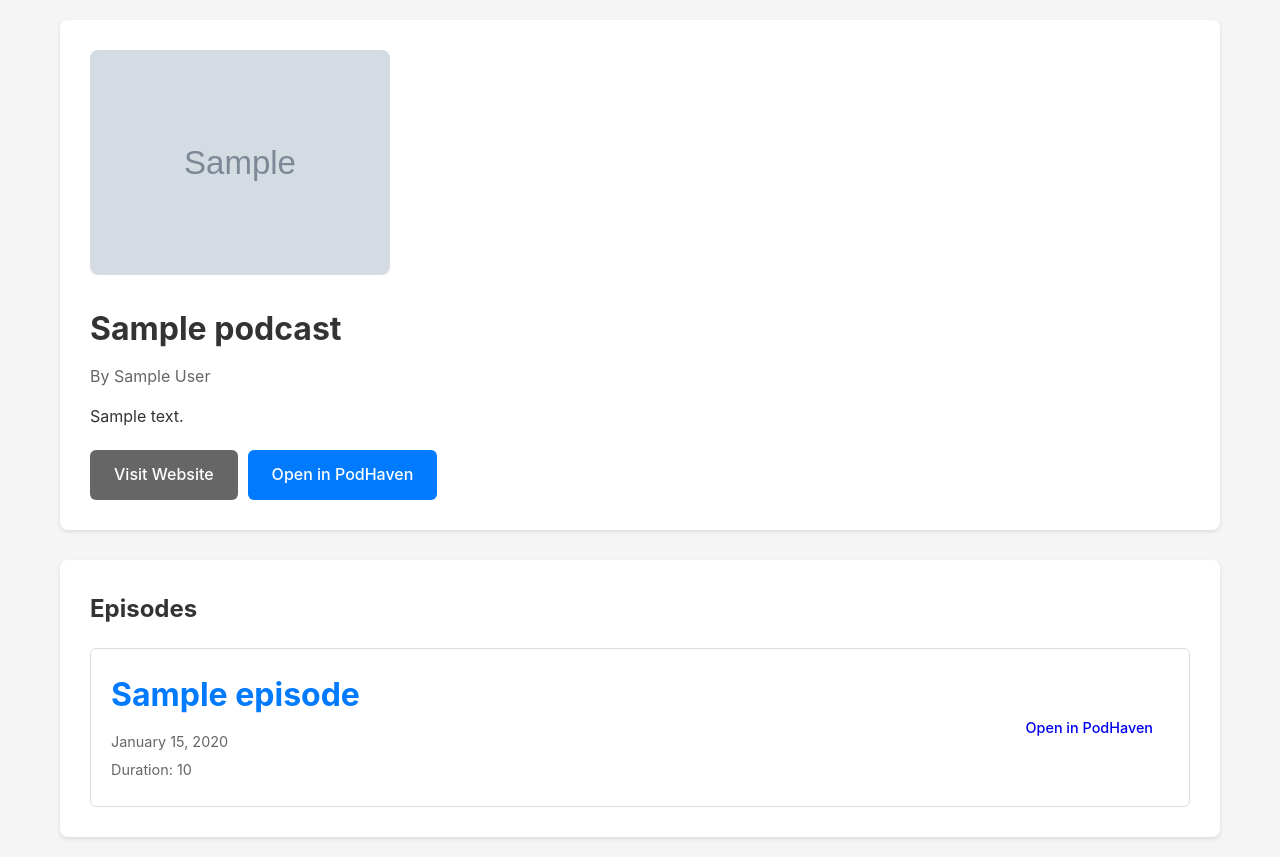
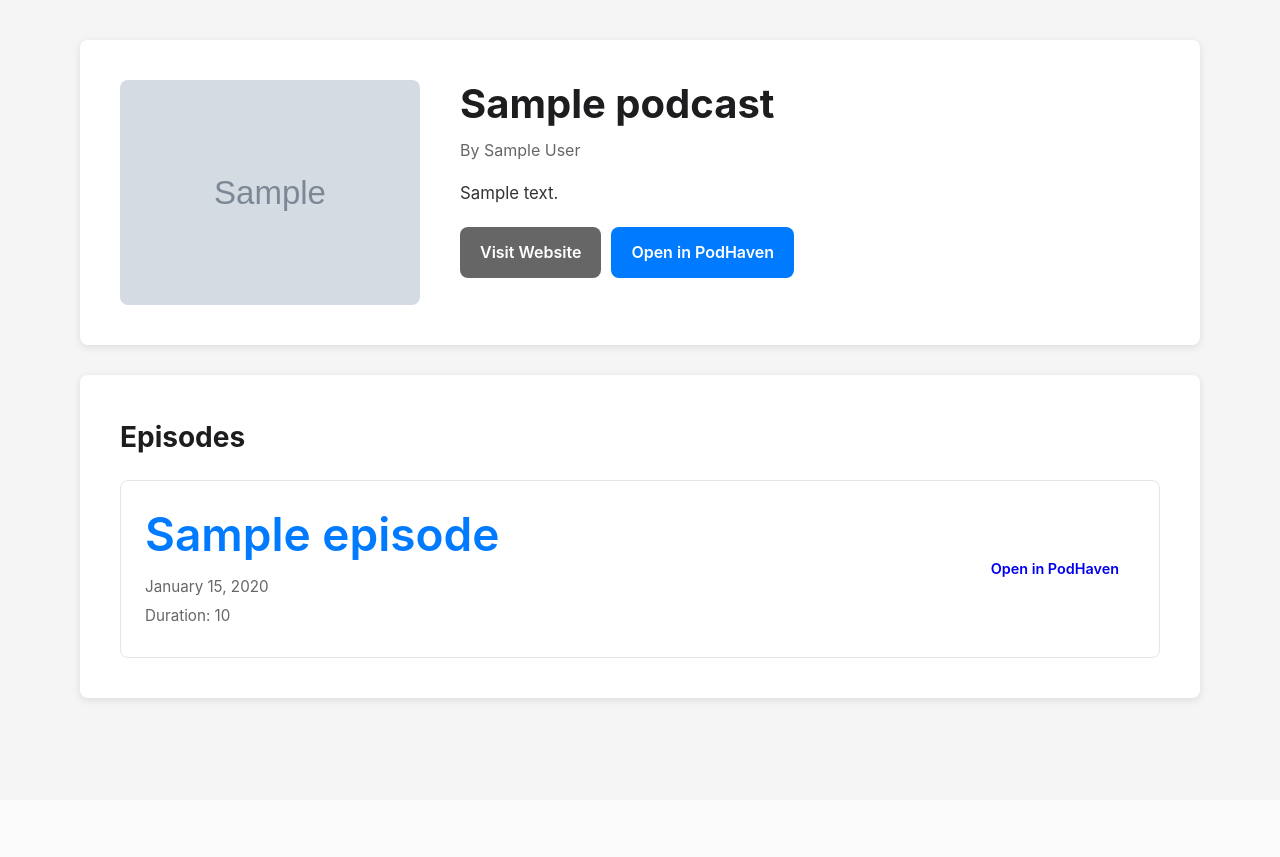
Before and after one commit to jubishop/artisanalsoftware.com, a Node server app: template views/podcast.ejs in a window 1280 px wide. After the commit the page ends 703 px from the top, so only its background shows below. Run offline with Node 20, Linux system fonts and the light colour scheme; the template is opened without the code that fills it: most values are stand-ins (such as "Sample title", 1, 10 or a date in 2020); grey boxes marked "Sample" are stand-in pictures.

Commit message:
🎨 style(css): implement mobile-first responsive design with improved accessibility
Refactor stylesheet from basic placeholder to comprehensive mobile-first responsive design with proper breakpoints for tablet (768px), desktop (1024px), and large desktop (1440px) screens.

Key improvements:
- Reorganize CSS with semantic sections and clear comments for maintainability
- Implement mobile-first approach with flexible layouts using flexbox
- Add tablet breakpoint with 2-column layouts and improved spacing
- Add desktop breakpoint with side-by-side image+content layouts and max-width container
- Add large desktop breakpoint with optimized typography scaling
- Increase touch-friendly button minimum height to 48px for better accessibility
- Improve button states with focus styles and hover animations
- Enhance color contrast and typography hierarchy across all breakpoints
- Update shadows and border styling for consistency (0 2px 8px)
- Add print media styles for better document printing
- Adjust padding and spacing proportionally for each breakpoint
- Add smooth transitions and transforms for interactive elements
- Improve episode item cards with hover effects and better visual feedback
- Standardize border radius to 8px throughout
- Enhance audio player width responsiveness

```diff
--- a/public/css/styles.css
+++ b/public/css/styles.css
@@ -1,4 +1,11 @@
-/* Basic CSS - will be enhanced in Task 9 */
+/*
+ * Podcast Server Styles
+ * Mobile-first responsive design
+ */
+
+/* ===================================
+   Base Styles (Mobile First)
+   =================================== */
 
 * {
   margin: 0;
@@ -7,63 +14,91 @@
 }
 
 body {
-  font-family: -apple-system, BlinkMacSystemFont, 'Segoe UI', Roboto, Oxygen, Ubuntu, Cantarell, sans-serif;
+  font-family: -apple-system, BlinkMacSystemFont, 'Segoe UI', Roboto, Oxygen, Ubuntu, Cantarell, 'Helvetica Neue', sans-serif;
   line-height: 1.6;
   color: #333;
   background-color: #f5f5f5;
+  font-size: 16px;
 }
 
 .container {
-  max-width: 1200px;
+  width: 100%;
   margin: 0 auto;
-  padding: 20px;
+  padding: 15px;
 }
 
-/* Podcast Header */
+/* ===================================
+   Podcast Page Styles
+   =================================== */
+
 .podcast-header {
   background: white;
-  padding: 30px;
+  padding: 20px;
   border-radius: 8px;
-  margin-bottom: 30px;
-  box-shadow: 0 2px 4px rgba(0,0,0,0.1);
+  margin-bottom: 20px;
+  box-shadow: 0 2px 8px rgba(0,0,0,0.1);
 }
 
 .podcast-image {
-  max-width: 300px;
   width: 100%;
+  max-width: 100%;
   height: auto;
   border-radius: 8px;
   margin-bottom: 20px;
+  display: block;
+}
+
+.podcast-info {
+  width: 100%;
 }
 
 .podcast-title {
-  font-size: 2em;
+  font-size: 1.75em;
+  font-weight: 700;
   margin-bottom: 10px;
+  line-height: 1.2;
+  color: #1d1d1f;
 }
 
 .podcast-author {
+  font-size: 1em;
   color: #666;
   margin-bottom: 15px;
 }
 
 .podcast-description {
+  font-size: 1em;
+  line-height: 1.7;
   margin-bottom: 20px;
+  color: #333;
+}
+
+.podcast-description p {
+  margin-bottom: 15px;
 }
 
 .podcast-links {
   display: flex;
+  flex-direction: column;
   gap: 10px;
-  flex-wrap: wrap;
 }
 
-/* Buttons */
+/* ===================================
+   Buttons (Mobile First)
+   =================================== */
+
 .btn {
   display: inline-block;
-  padding: 12px 24px;
+  padding: 14px 20px;
   text-decoration: none;
-  border-radius: 6px;
-  font-weight: 500;
-  transition: all 0.2s;
+  border-radius: 8px;
+  font-weight: 600;
+  font-size: 1em;
+  text-align: center;
+  transition: all 0.2s ease;
+  cursor: pointer;
+  min-height: 48px; /* Touch-friendly target */
+  line-height: 1.4;
 }
 
 .btn-primary {
@@ -71,8 +106,11 @@ body {
   color: white;
 }
 
-.btn-primary:hover {
-  background-color: #0056b3;
+.btn-primary:hover,
+.btn-primary:focus {
+  background-color: #0051D5;
+  transform: translateY(-1px);
+  box-shadow: 0 4px 12px rgba(0, 122, 255, 0.3);
 }
 
 .btn-secondary {
@@ -80,50 +118,72 @@ body {
   color: white;
 }
 
-.btn-secondary:hover {
+.btn-secondary:hover,
+.btn-secondary:focus {
   background-color: #555;
+  transform: translateY(-1px);
+  box-shadow: 0 4px 12px rgba(0, 0, 0, 0.2);
 }
 
 .btn-small {
-  padding: 8px 16px;
+  padding: 10px 16px;
   font-size: 0.9em;
+  min-height: 40px;
 }
 
-/* Episodes Section */
+/* ===================================
+   Episodes Section
+   =================================== */
+
 .episodes-section {
   background: white;
-  padding: 30px;
+  padding: 20px;
   border-radius: 8px;
-  box-shadow: 0 2px 4px rgba(0,0,0,0.1);
+  box-shadow: 0 2px 8px rgba(0,0,0,0.1);
 }
 
 .episodes-section h2 {
+  font-size: 1.5em;
   margin-bottom: 20px;
+  font-weight: 700;
+  color: #1d1d1f;
 }
 
 .episodes-list {
   display: flex;
   flex-direction: column;
-  gap: 20px;
+  gap: 15px;
 }
 
 .episode-item {
-  padding: 20px;
-  border: 1px solid #ddd;
-  border-radius: 6px;
+  padding: 15px;
+  border: 1px solid #e5e5e5;
+  border-radius: 8px;
   display: flex;
-  justify-content: space-between;
-  align-items: center;
-  gap: 20px;
+  flex-direction: column;
+  gap: 12px;
+  transition: all 0.2s ease;
+}
+
+.episode-item:hover {
+  border-color: #007AFF;
+  box-shadow: 0 2px 8px rgba(0, 122, 255, 0.15);
 }
 
 .episode-content {
   flex: 1;
 }
 
+.episode-title {
+  margin-bottom: 8px;
+}
+
 .episode-title a {
   color: #007AFF;
   text-decoration: none;
+  font-size: 1.1em;
+  font-weight: 600;
+  line-height: 1.3;
 }
 
 .episode-title a:hover {
@@ -137,76 +197,46 @@ body {
   margin-top: 5px;
 }
 
-/* Error Page */
-.error-container {
+.episode-actions {
   display: flex;
-  justify-content: center;
-  align-items: center;
-  min-height: 100vh;
-  padding: 20px;
+  justify-content: flex-start;
 }
 
-.error-content {
-  text-align: center;
-  background: white;
-  padding: 40px;
-  border-radius: 8px;
-  box-shadow: 0 2px 4px rgba(0,0,0,0.1);
-  max-width: 500px;
-}
+/* ===================================
+   Episode Page Styles
+   =================================== */
 
-.error-code {
-  font-size: 4em;
-  color: #007AFF;
-  margin-bottom: 10px;
-}
-
-.error-title {
-  font-size: 2em;
-  margin-bottom: 15px;
-}
-
-.error-message {
-  margin-bottom: 25px;
-  color: #666;
-}
-
-.error-link {
-  display: inline-block;
-  padding: 12px 24px;
-  background-color: #007AFF;
-  color: white;
-  text-decoration: none;
-  border-radius: 6px;
-}
-
-.error-link:hover {
-  background-color: #0056b3;
-}
-
-/* Episode Page */
 .episode-header {
   background: white;
-  padding: 30px;
+  padding: 20px;
   border-radius: 8px;
-  margin-bottom: 30px;
-  box-shadow: 0 2px 4px rgba(0,0,0,0.1);
+  margin-bottom: 20px;
+  box-shadow: 0 2px 8px rgba(0,0,0,0.1);
 }
 
 .episode-image {
-  max-width: 300px;
   width: 100%;
+  max-width: 100%;
   height: auto;
   border-radius: 8px;
   margin-bottom: 20px;
+  display: block;
+}
+
+.episode-info {
+  width: 100%;
 }
 
 .episode-title {
-  font-size: 2em;
+  font-size: 1.75em;
+  font-weight: 700;
   margin-bottom: 10px;
+  line-height: 1.2;
+  color: #1d1d1f;
 }
 
 .episode-podcast {
+  font-size: 1em;
   color: #666;
   margin-bottom: 15px;
 }
@@ -214,6 +244,7 @@ body {
 .episode-podcast a {
   color: #007AFF;
   text-decoration: none;
+  font-weight: 500;
 }
 
 .episode-podcast a:hover {
@@ -228,6 +259,7 @@ body {
 .episode-duration {
   color: #666;
   margin: 5px 0;
+  font-size: 0.95em;
 }
 
 .episode-audio {
@@ -236,41 +268,277 @@ body {
 
 .episode-audio audio {
   width: 100%;
-  max-width: 500px;
+  border-radius: 8px;
+  outline: none;
 }
 
 .episode-links {
   display: flex;
+  flex-direction: column;
   gap: 10px;
-  flex-wrap: wrap;
   margin-top: 20px;
 }
 
 .episode-description-section {
   background: white;
-  padding: 30px;
+  padding: 20px;
   border-radius: 8px;
-  box-shadow: 0 2px 4px rgba(0,0,0,0.1);
+  box-shadow: 0 2px 8px rgba(0,0,0,0.1);
 }
 
 .episode-description-section h2 {
+  font-size: 1.5em;
   margin-bottom: 15px;
+  font-weight: 700;
+  color: #1d1d1f;
 }
 
 .episode-description {
   line-height: 1.8;
   color: #333;
+  font-size: 1em;
 }
 
-/* Mobile Responsive */
-@media (max-width: 768px) {
-  .episode-item {
-    flex-direction: column;
-    align-items: flex-start;
+.episode-description p {
+  margin-bottom: 15px;
+}
+
+.episode-description a {
+  color: #007AFF;
+  text-decoration: underline;
+}
+
+.episode-description a:hover {
+  color: #0051D5;
+}
+
+/* ===================================
+   Error Page
+   =================================== */
+
+.error-container {
+  display: flex;
+  justify-content: center;
+  align-items: center;
+  min-height: 100vh;
+  padding: 20px;
+}
+
+.error-content {
+  text-align: center;
+  background: white;
+  padding: 30px 20px;
+  border-radius: 8px;
+  box-shadow: 0 2px 8px rgba(0,0,0,0.1);
+  max-width: 500px;
+  width: 100%;
+}
+
+.error-code {
+  font-size: 3em;
+  color: #007AFF;
+  margin-bottom: 10px;
+  font-weight: 700;
+}
+
+.error-title {
+  font-size: 1.5em;
+  margin-bottom: 15px;
+  font-weight: 700;
+  color: #1d1d1f;
+}
+
+.error-message {
+  margin-bottom: 25px;
+  color: #666;
+  line-height: 1.6;
+  font-size: 1em;
+}
+
+.error-link {
+  display: inline-block;
+  padding: 14px 24px;
+  background-color: #007AFF;
+  color: white;
+  text-decoration: none;
+  border-radius: 8px;
+  font-weight: 600;
+  min-height: 48px;
+  line-height: 1.4;
+}
+
+.error-link:hover {
+  background-color: #0051D5;
+  transform: translateY(-1px);
+  box-shadow: 0 4px 12px rgba(0, 122, 255, 0.3);
+}
+
+/* ===================================
+   Tablet Styles (min-width: 768px)
+   =================================== */
+
+@media (min-width: 768px) {
+  .container {
+    padding: 30px;
+  }
+
+  .podcast-header,
+  .episode-header {
+    padding: 30px;
+    margin-bottom: 30px;
   }
 
   .podcast-image,
   .episode-image {
-    max-width: 100%;
+    max-width: 400px;
+  }
+
+  .podcast-title,
+  .episode-title {
+    font-size: 2.25em;
+  }
+
+  .podcast-links,
+  .episode-links {
+    flex-direction: row;
+  }
+
+  .episodes-section,
+  .episode-description-section {
+    padding: 30px;
+  }
+
+  .episode-item {
+    flex-direction: row;
+    align-items: center;
+    padding: 20px;
+  }
+
+  .episode-actions {
+    flex-shrink: 0;
+  }
+
+  .error-content {
+    padding: 40px;
+  }
+
+  .error-code {
+    font-size: 4em;
+  }
+
+  .error-title {
+    font-size: 2em;
   }
 }
+
+/* ===================================
+   Desktop Styles (min-width: 1024px)
+   =================================== */
+
+@media (min-width: 1024px) {
+  .container {
+    max-width: 1200px;
+    padding: 40px;
+  }
+
+  .podcast-header,
+  .episode-header {
+    display: flex;
+    gap: 40px;
+    padding: 40px;
+  }
+
+  .podcast-image,
+  .episode-image {
+    flex-shrink: 0;
+    max-width: 300px;
+    margin-bottom: 0;
+  }
+
+  .podcast-info,
+  .episode-info {
+    flex: 1;
+  }
+
+  .podcast-title,
+  .episode-title {
+    font-size: 2.5em;
+  }
+
+  .podcast-description,
+  .episode-description {
+    font-size: 1.05em;
+  }
+
+  .episodes-section,
+  .episode-description-section {
+    padding: 40px;
+  }
+
+  .episodes-section h2,
+  .episode-description-section h2 {
+    font-size: 1.75em;
+  }
+
+  .episode-item {
+    padding: 24px;
+  }
+
+  .episode-title a {
+    font-size: 1.15em;
+  }
+
+  /* Better hover effects on desktop */
+  .btn:hover {
+    cursor: pointer;
+  }
+
+  .episode-audio audio {
+    max-width: 600px;
+  }
+}
+
+/* ===================================
+   Large Desktop (min-width: 1440px)
+   =================================== */
+
+@media (min-width: 1440px) {
+  .container {
+    max-width: 1400px;
+  }
+
+  .podcast-title,
+  .episode-title {
+    font-size: 2.75em;
+  }
+
+  body {
+    font-size: 17px;
+  }
+}
+
+/* ===================================
+   Print Styles
+   =================================== */
+
+@media print {
+  body {
+    background-color: white;
+  }
+
+  .podcast-header,
+  .episode-header,
+  .episodes-section,
+  .episode-description-section {
+    box-shadow: none;
+    border: 1px solid #ddd;
+  }
+
+  .btn {
+    display: none;
+  }
+
+  .episode-audio {
+    display: none;
+  }
+}
```
